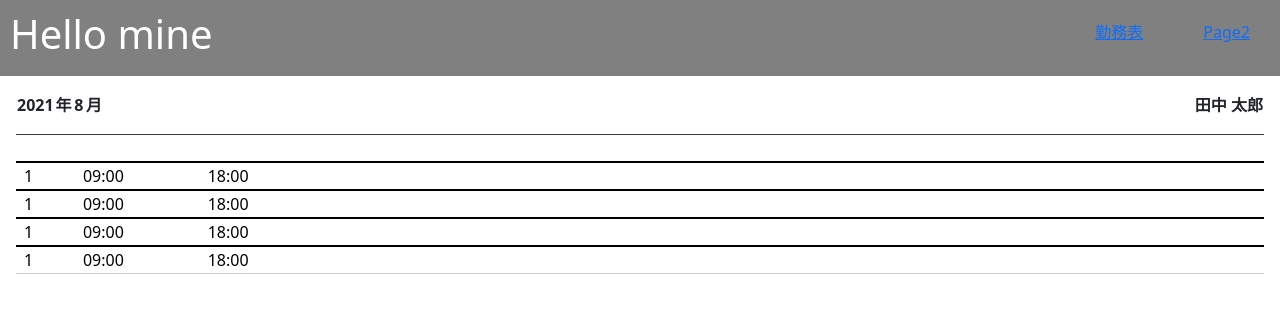
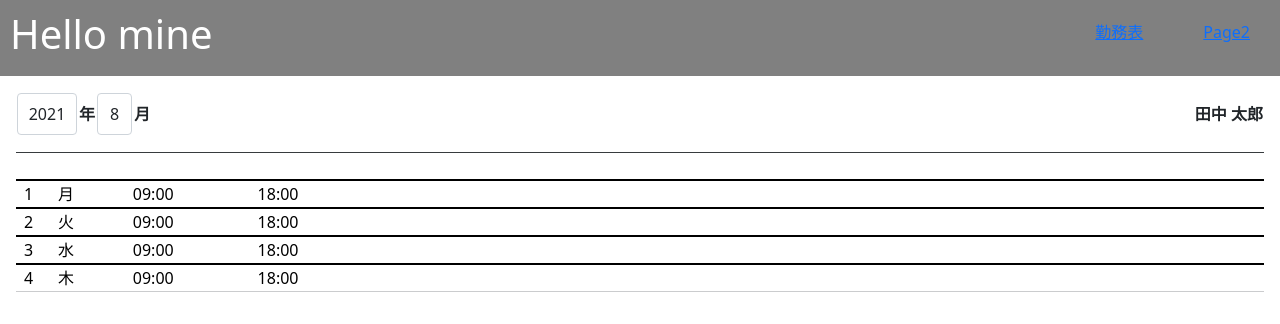
Before and after one commit to t-mine/attendance-frontend, a Vue app: page /work-table in a window 1280 px wide. Shown: the top 324 px of the page. Built offline with nearby package versions, Linux system fonts and the light colour scheme.

Commit message:
勤務表画面のレイアウトを修正

```diff
--- a/src/pages/WorkTable.vue
+++ b/src/pages/WorkTable.vue
@@ -3,11 +3,15 @@
     <!-- 勤務表の上部 -->
     <table class="table">
       <tr>
-        <th style="width: 2%">2021</th>
-        <th style="width: 1%">年</th>
-        <th style="width: 1%">8</th>
-        <th style="width: 1%">月</th>
-        <th style="width: 95%" class="text-end">田中 太郎</th>
+        <th style="width: 5%">
+          <input class="form-control text-center" type="text" value="2021" />
+        </th>
+        <th style="width: 1%" class="align-middle">年</th>
+        <th style="width: 3%">
+          <input class="form-control text-center" type="text" value="8" />
+        </th>
+        <th style="width: 1%" class="align-middle">月</th>
+        <th style="width: 90%" class="text-end align-middle">田中 太郎</th>
       </tr>
     </table>
 
@@ -15,30 +19,35 @@
     <table class="table table-bordered table-secondary">
       <tr class="table-dark">
         <th style="width: 2%">日</th>
+        <th style="width: 4%">曜日</th>
         <th style="width: 10%">開始時刻</th>
         <th style="width: 10%">終了時刻</th>
-        <th style="width: 78%">メモ</th>
+        <th style="width: 74%">メモ</th>
       </tr>
       <tr>
         <td>1</td>
+        <td>月</td>
         <td>09:00</td>
         <td>18:00</td>
         <td></td>
       </tr>
       <tr>
-        <td>1</td>
+        <td>2</td>
+        <td>火</td>
         <td>09:00</td>
         <td>18:00</td>
         <td></td>
       </tr>
       <tr>
-        <td>1</td>
+        <td>3</td>
+        <td>水</td>
         <td>09:00</td>
         <td>18:00</td>
         <td></td>
       </tr>
       <tr>
-        <td>1</td>
+        <td>4</td>
+        <td>木</td>
         <td>09:00</td>
         <td>18:00</td>
         <td></td>
```
